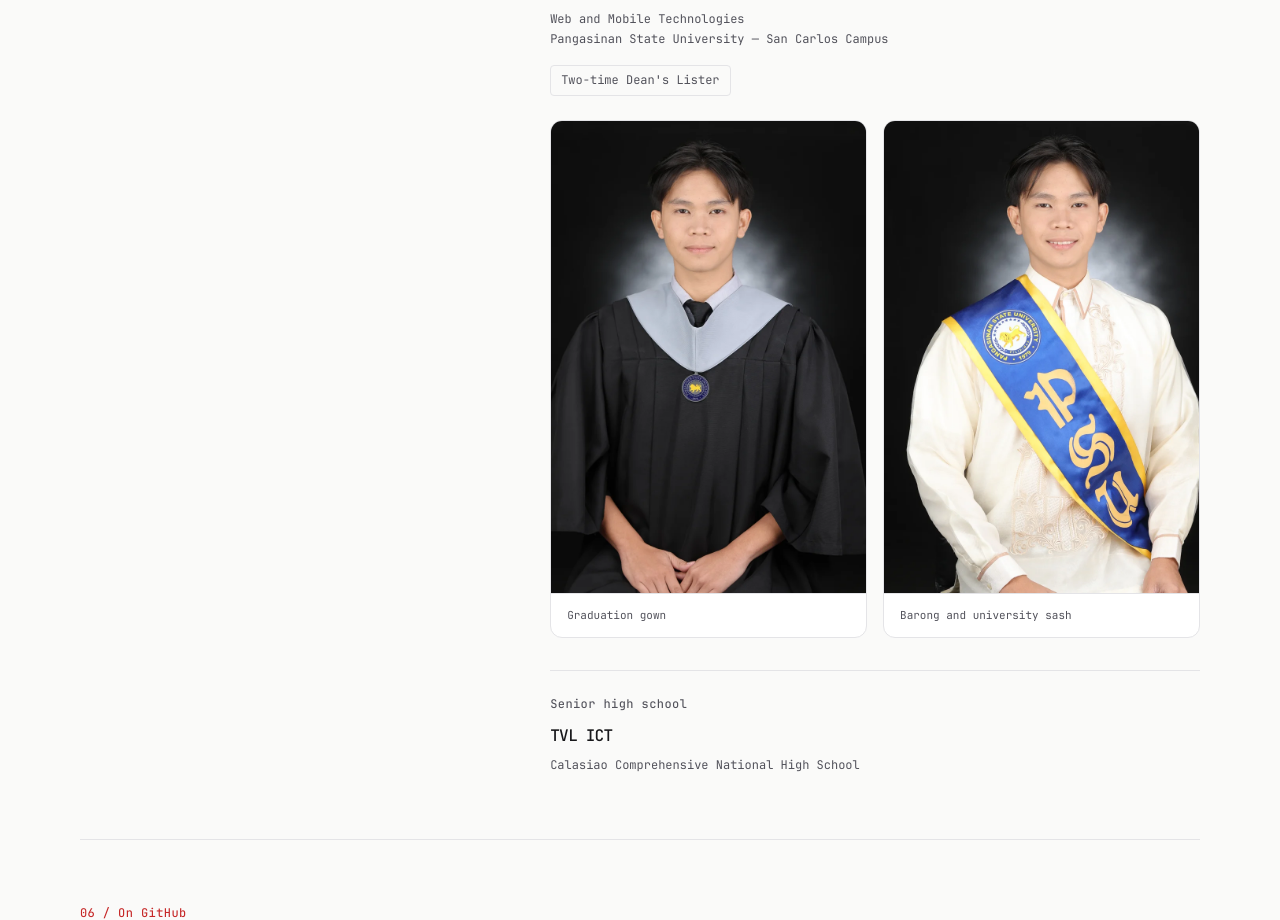
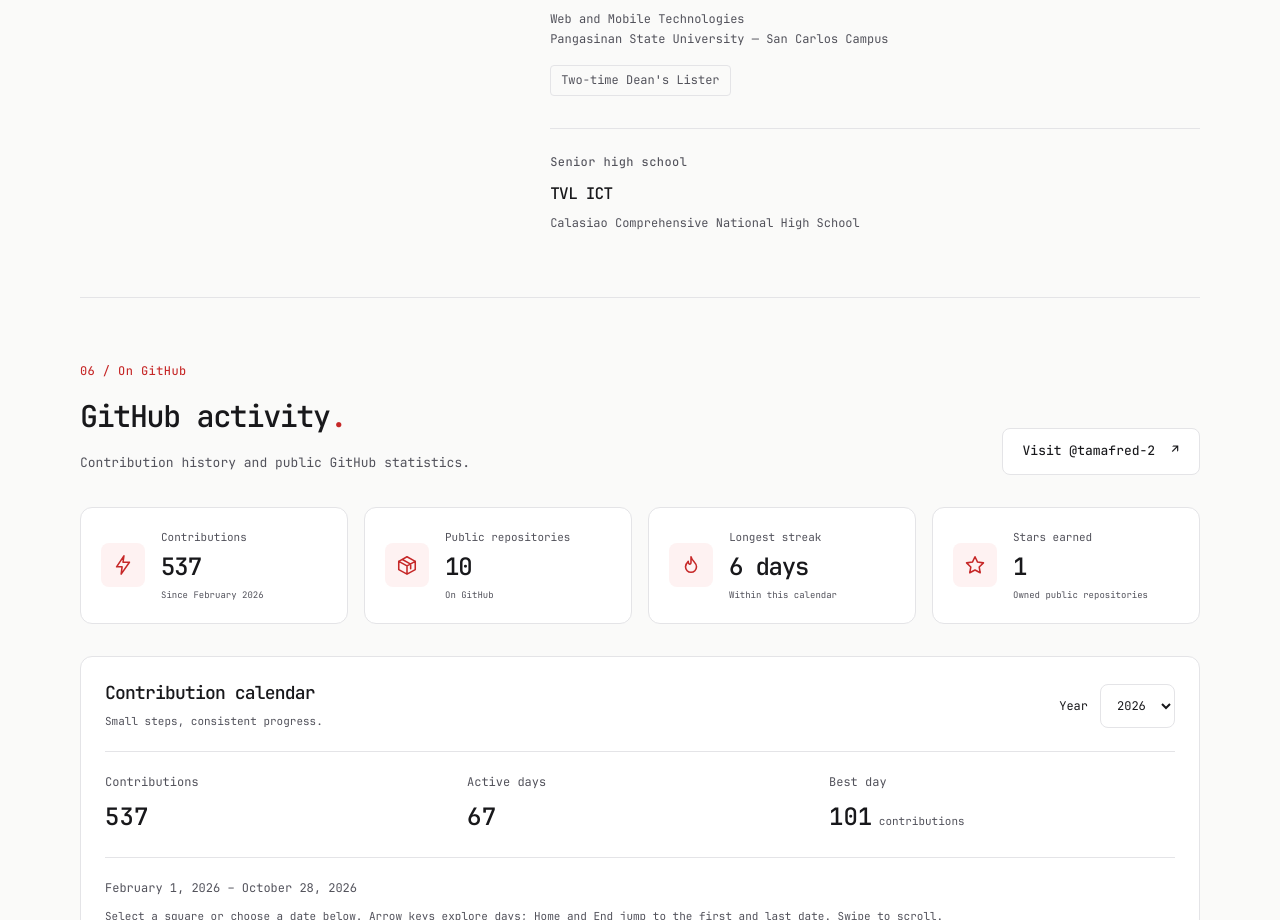
Before and after one commit to tamafred-2/tamafred-2.github.io, a Next.js app: page / in a window 1280 px wide. Shown: the part 5568-6488 px from the top of the page. Built offline with nearby package versions, Linux system fonts and the light colour scheme.

Commit message:
style(portfolio): simplify education section by removing graduation gallery

```diff
--- a/app/globals.css
+++ b/app/globals.css
@@ -557,36 +557,7 @@ p {
   border: 1px solid var(--border);
   border-radius: 4px;
 }
-.education-portraits {
-  display: grid;
-  grid-template-columns: repeat(2, minmax(0, 1fr));
-  gap: 16px;
-  margin-top: 24px;
-}
-.education-portraits figure {
-  min-width: 0;
-  margin: 0;
-  border: 1px solid var(--border);
-  border-radius: var(--radius);
-  overflow: hidden;
-  background: var(--surface);
-}
-.education-portraits img {
-  display: block;
-  width: 100%;
-  height: auto;
-}
-.education-portraits figcaption {
-  padding: 12px 16px;
-  font-size: 11px;
-  color: var(--muted);
-  border-top: 1px solid var(--border);
-}
 @media (max-width: 479px) {
-  .education-portraits {
-    grid-template-columns: minmax(0, 1fr);
-    max-width: 320px;
-  }
   .internship-article {
     padding: 20px;
   }
--- a/app/page.tsx
+++ b/app/page.tsx
@@ -159,20 +159,6 @@ export default function Home() {
             <p>{education.major}</p>
             <p>{education.university}</p>
             <p className="recognition">{education.recognition}</p>
-            <div className="education-portraits" aria-label="Graduation portraits">
-              {education.portraits.map((portrait) => (
-                <figure key={portrait.src}>
-                  <Image
-                    src={portrait.src}
-                    alt={portrait.alt}
-                    width={portrait.width}
-                    height={portrait.height}
-                    loading="lazy"
-                  />
-                  <figcaption>{portrait.caption}</figcaption>
-                </figure>
-              ))}
-            </div>
           </div>
           <div className="education">
             <p className="eyebrow">Senior high school</p>
--- a/content/profile.ts
+++ b/content/profile.ts
@@ -114,22 +114,6 @@ export const education = {
   major: "Web and Mobile Technologies",
   university: "Pangasinan State University — San Carlos Campus",
   recognition: "Two-time Dean's Lister",
-  portraits: [
-    {
-      src: "/images/alfred-graduation.webp",
-      alt: "Alfred Tamayo in his graduation gown at Pangasinan State University",
-      width: 800,
-      height: 1200,
-      caption: "Graduation gown",
-    },
-    {
-      src: "/images/alfred-graduation-barong.webp",
-      alt: "Alfred Tamayo wearing a barong and Pangasinan State University sash",
-      width: 800,
-      height: 1200,
-      caption: "Barong and university sash",
-    },
-  ],
   seniorHigh: {
     track: "TVL ICT",
     school: "Calasiao Comprehensive National High School",
```
Also changed, not shown: public/images/alfred-graduation-barong.webp (deleted), public/images/alfred-graduation.webp (deleted).
